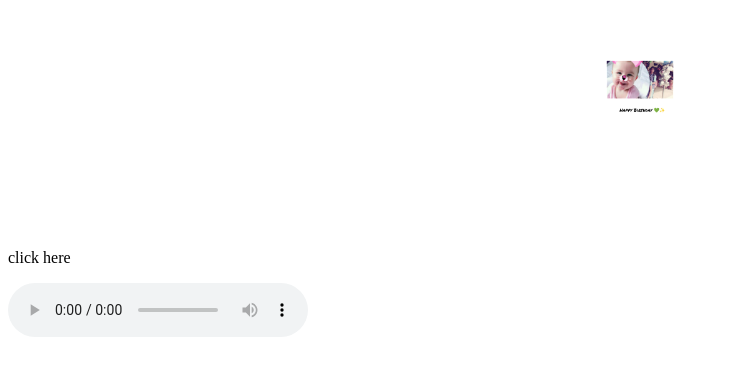
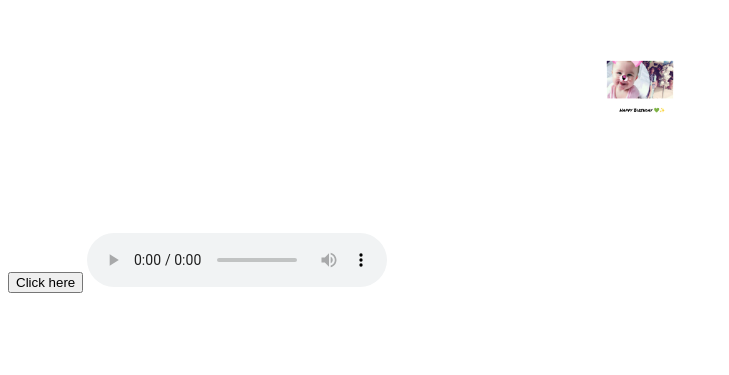
Before and after one commit to Gowtham22it/Gasc, a plain HTML site: page tem.html in a window 1280 px wide. Shown: the part 109-484 px from the top of the page, without its empty margins (0-729 px from the left). Drawn offline with Linux system fonts and the light colour scheme.

Commit message:
Update tem.html

```diff
--- a/tem.html
+++ b/tem.html
@@ -9,12 +9,18 @@
 <center><img src="has.jpg" width="100px"  alt="wish you happy birthday">
 </center>
 <br><br><br>
-  <br><br> <p>click here</p>
+  <br><br> <button onclick="play()">Click here</button>
 
-<audio controls>
+<audio controls id="audio">
   <source src="tt.mp3" type="audio/mpeg">
   Your browser does not support the audio tag.
 </audio>
 
+    <script>
+      function play() {
+        var audio = document.getElementById("audio");
+        audio.play();
+      }
+    </script>
 </body>
 </html>
```
